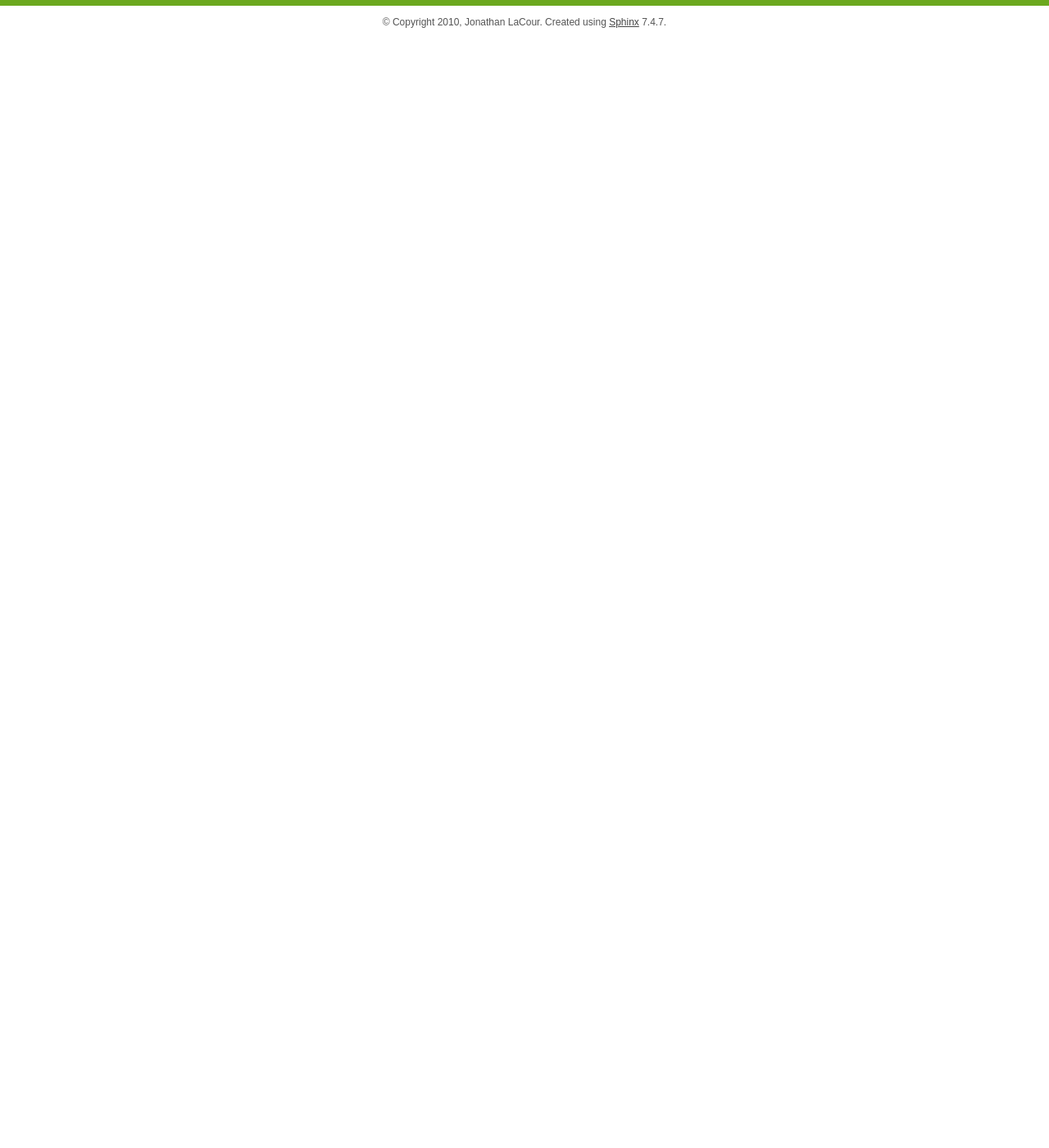
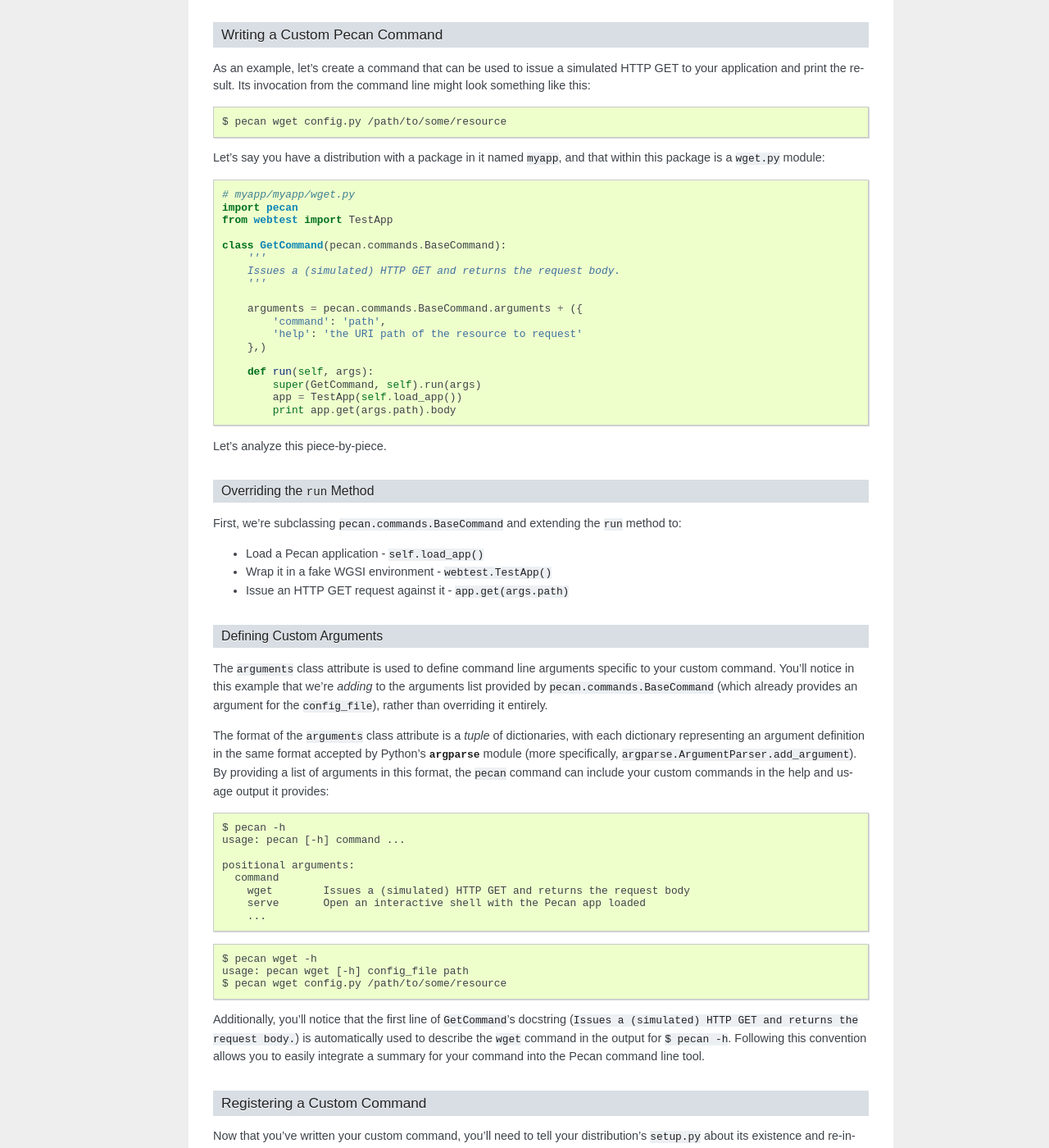
Before and after one commit to stackforge/pecan, a Sphinx documentation site: the page built from docs/source/commands.rst, in a window 1280 px wide and 1400 px high, scrolled down 1887 px. Shown: the whole window at 82% size. Built offline with Sphinx 7.4.7, drawn with Linux system fonts in a browser that asks for light colours; before the commit the page ends 1934 px from its top, so only the background shows below that; some of the changed text lies outside the part shown.

Commit message:
More documentation.

```diff
--- a/docs/source/commands.rst
+++ b/docs/source/commands.rst
@@ -1,4 +1,7 @@
 .. _commands:
+
+.. |argparse| replace:: ``argparse``
+.. _argparse: http://docs.python.org/dev/library/argparse.html
 
 Command Line Pecan
 ==================
@@ -93,10 +96,138 @@
 which can be specified with the ``--shell`` flag (or its abbreviated alias,
 ``-s``), e.g.,
 ::
+
     $ pecan shell --shell=ipython config.py
     $ pecan shell -s bpython config.py
 
-
 Extending ``pecan`` with Custom Commands
 ----------------------------------------
-TODO
+While the commands packaged with Pecan are useful, the real utility of its
+command line toolset lies in its extensibility.  It's convenient to be able to
+write a Python script that can work "in a Pecan environment" with access to
+things like your application's parsed configuration file or a simulated
+instance of your application itself (like the one provided in the ``pecan
+shell`` command).
+
+Writing a Custom Pecan Command
+++++++++++++++++++++++++++++++
+
+As an example, let's create a command that can be used to issue a simulated
+HTTP GET to your application and print the result.  Its invocation from the
+command line might look something like this::
+
+    $ pecan wget config.py /path/to/some/resource
+
+Let's say you have a distribution with a package in it named ``myapp``, and
+that within this package is a ``wget.py`` module::
+
+    # myapp/myapp/wget.py
+    import pecan
+    from webtest import TestApp
+
+    class GetCommand(pecan.commands.BaseCommand):
+        '''
+        Issues a (simulated) HTTP GET and returns the request body.
+        '''
+
+        arguments = pecan.commands.BaseCommand.arguments + ({
+            'command': 'path',
+            'help': 'the URI path of the resource to request'
+        },)
+
+        def run(self, args):
+            super(GetCommand, self).run(args)
+            app = TestApp(self.load_app())
+            print app.get(args.path).body
+
+Let's analyze this piece-by-piece.
+
+Overriding the ``run`` Method
+,,,,,,,,,,,,,,,,,,,,,,,,,,,,,
+
+First, we're subclassing ``pecan.commands.BaseCommand`` and extending
+the ``run`` method to:
+
+* Load a Pecan application - ``self.load_app()``
+* Wrap it in a fake WGSI environment - ``webtest.TestApp()``
+* Issue an HTTP GET request against it - ``app.get(args.path)``
+
+Defining Custom Arguments
+,,,,,,,,,,,,,,,,,,,,,,,,,
+
+The ``arguments`` class attribute is used to define command line arguments
+specific to your custom command.  You'll notice in this example that we're
+*adding* to the arguments list provided by ``pecan.commands.BaseCommand``
+(which already provides an argument for the ``config_file``), rather
+than overriding it entirely.
+
+The format of the ``arguments`` class attribute is a *tuple* of dictionaries,
+with each dictionary representing an argument definition in the
+same format accepted by Python's |argparse|_ module (more specifically,
+``argparse.ArgumentParser.add_argument``).  By providing a list of arguments in
+this format, the ``pecan`` command can include your custom commands in the help
+and usage output it provides::
+
+    $ pecan -h
+    usage: pecan [-h] command ...
+
+    positional arguments:
+      command
+        wget        Issues a (simulated) HTTP GET and returns the request body
+        serve       Open an interactive shell with the Pecan app loaded
+        ...
+
+::
+
+    $ pecan wget -h
+    usage: pecan wget [-h] config_file path
+    $ pecan wget config.py /path/to/some/resource
+
+Additionally, you'll notice that the first line of ``GetCommand``'s docstring
+(``Issues a (simulated) HTTP GET and returns the request body.``) is
+automatically used to describe the ``wget`` command in the output for ``$ pecan
+-h``.  Following this convention allows you to easily integrate a summary for
+your command into the Pecan command line tool.
+
+Registering a Custom Command
+++++++++++++++++++++++++++++
+Now that you've written your custom command, you’ll need to tell your
+distribution’s ``setup.py`` about its existence and re-install.  Within your
+distribution’s ``setup.py`` file, you'll find a call to ``setuptools.setup()``,
+e.g., ::
+
+    # myapp/setup.py
+    ...
+    setup(
+        name='myapp',
+        version='0.1',
+        author='Joe Somebody',
+        ...
+    )
+
+Assuming it doesn't exist already, we'll add the ``entry_points`` argument
+to the ``setup()`` call, and define a Pecan command definition for your custom
+command::
+
+
+    # myapp/setup.py
+    ...
+    setup(
+        name='myapp',
+        version='0.1',
+        author='Joe Somebody',
+        ...
+        entry_points="""
+        [pecan.command]
+        wget = myapp.wget:GetCommand
+        """
+    )
+
+Once you've done this, re-install your project in development to register the
+new entry point::
+
+    $ python setup.py develop
+
+...and give it a try::
+
+    $ pecan wget config.py /path/to/some/resource
```
Also changed, not shown: 3 other files.
